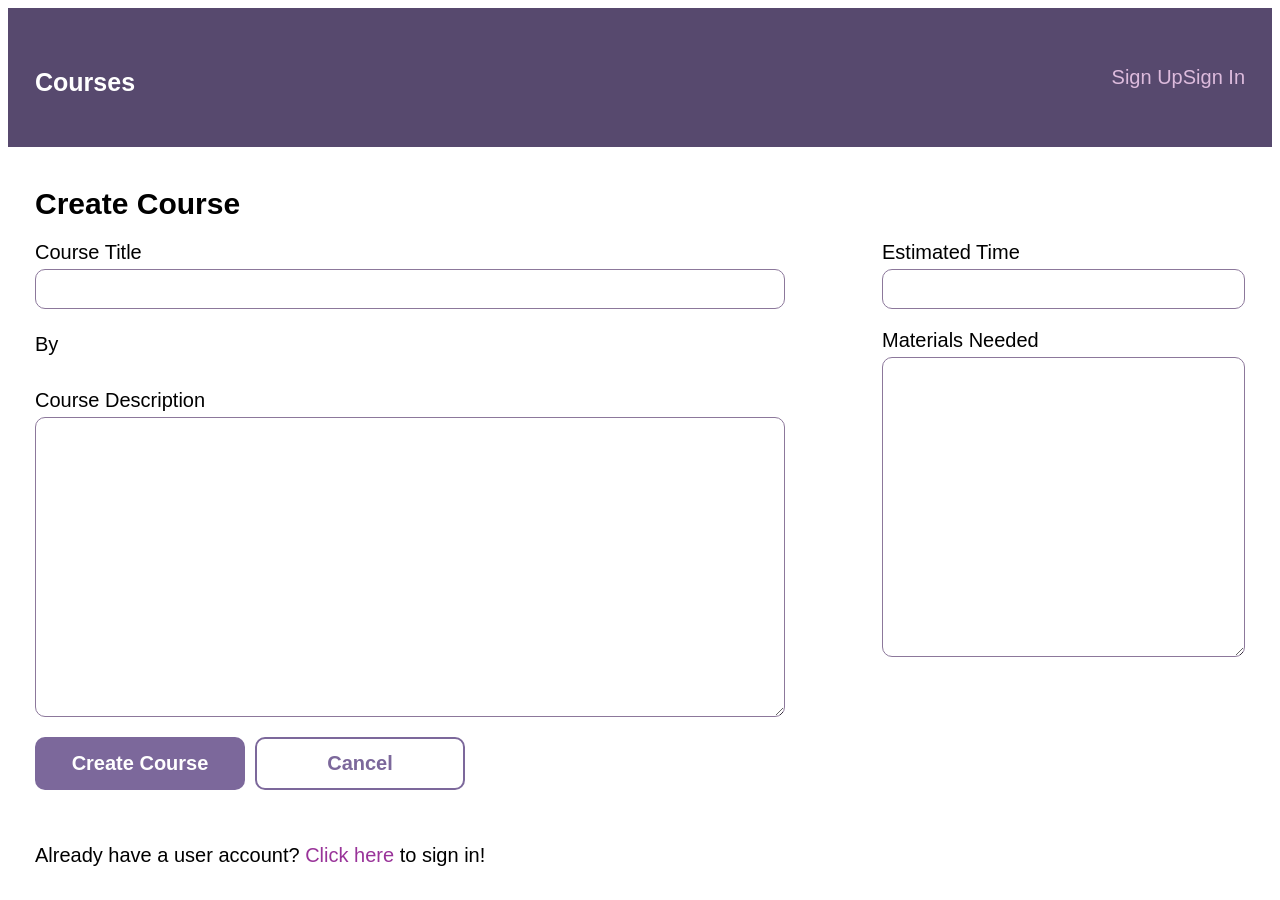
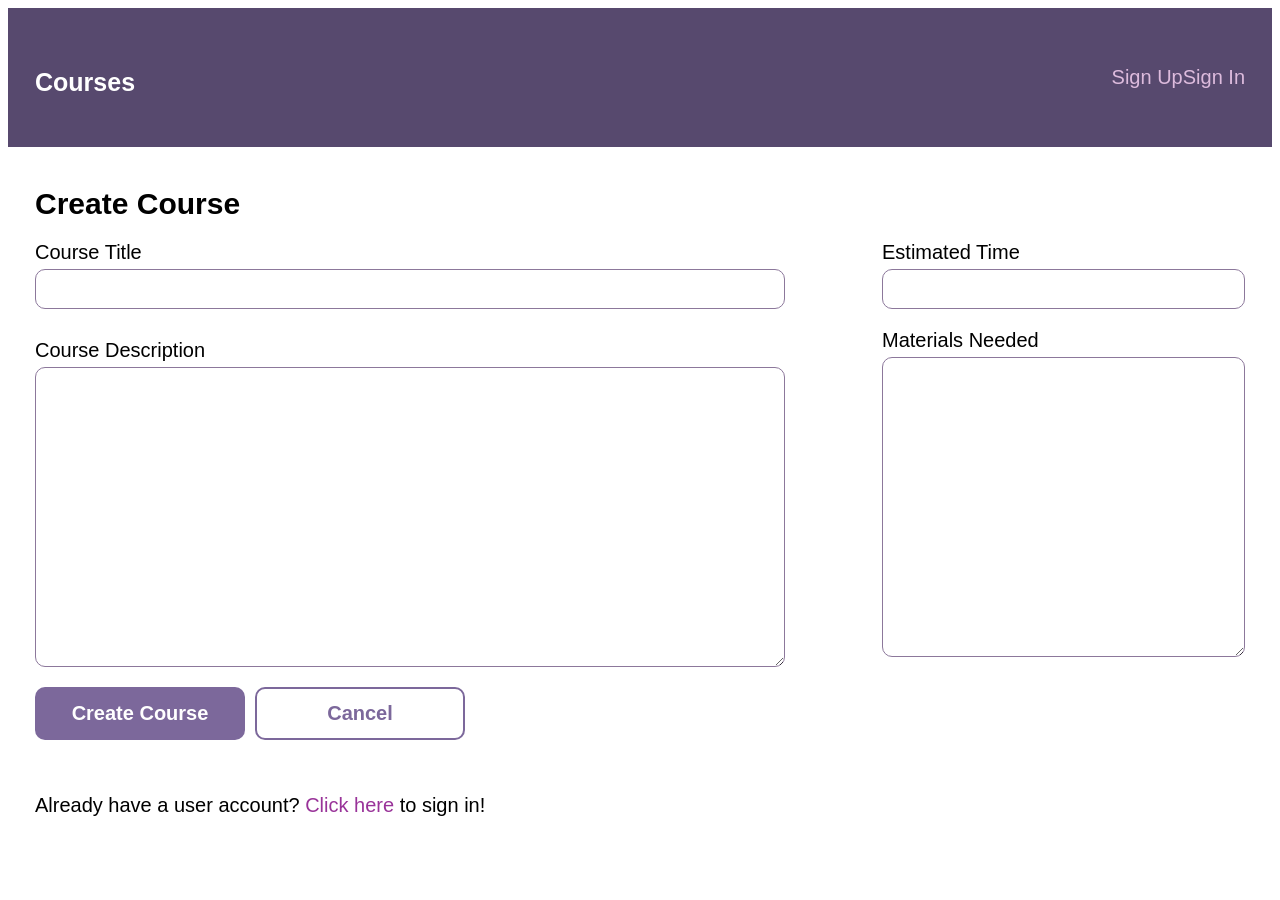
Before and after one commit to JazSanchez/FullstackApp2, a React (Create React App) app in the folder client/: page /courses/create in a window 1280 px wide. After the commit the page ends 850 px from the top, so only its background shows below. Built offline with nearby package versions, Linux system fonts and the light colour scheme.

Commit message:
create course

```diff
--- a/client/src/components/Createcourse.js
+++ b/client/src/components/Createcourse.js
@@ -65,7 +65,7 @@ const change = (e) =>{
       })
       .catch((err) => {
         console.log(err);
-        history("/error");
+        // history("/error");
       });
   };
 
@@ -90,7 +90,7 @@ const change = (e) =>{
               <div>
             <label htmlFor="title">Course Title</label>
             <input id="title" name="title" type="text" value={title} onChange={change} />
-            <p>By </p>
+            <p></p>
             <label htmlFor='description'>Course Description</label>
             <textarea id='description' name="description" value={description} onChange={change}/>
           </div>
```
